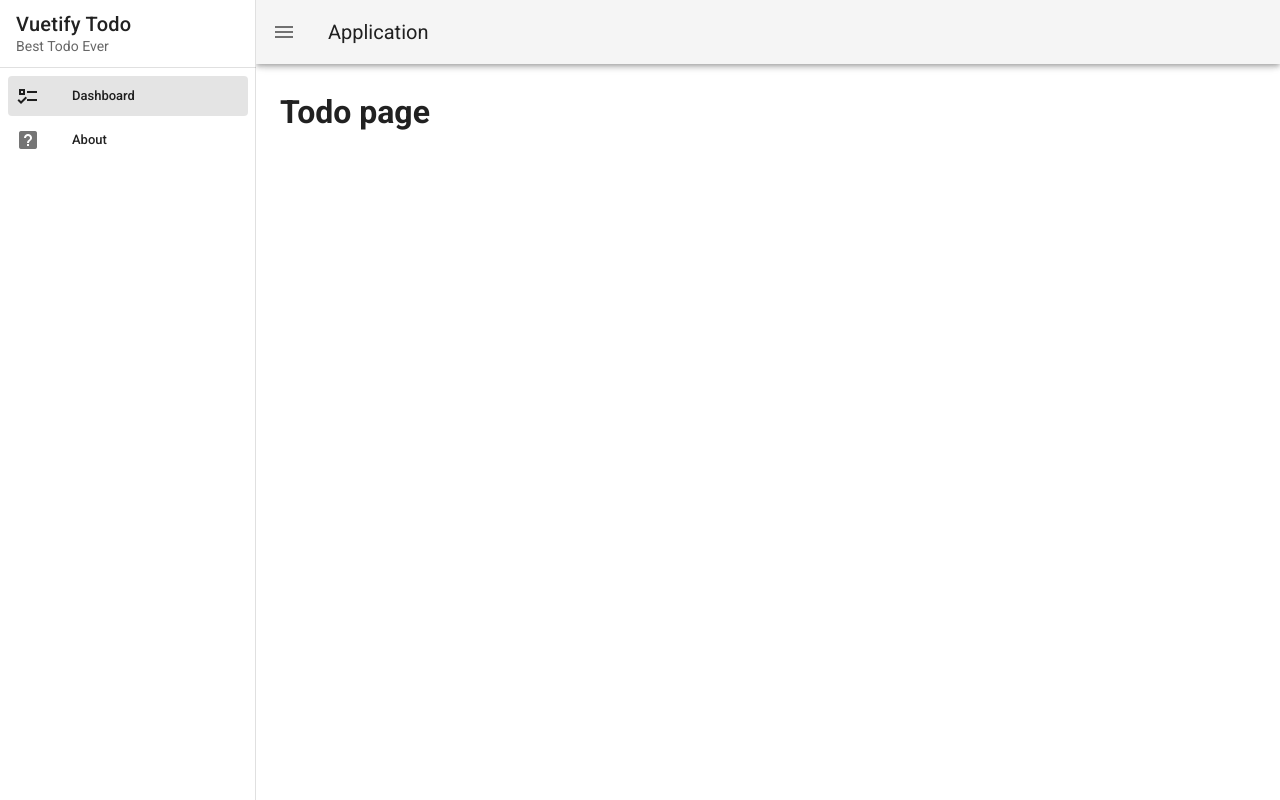
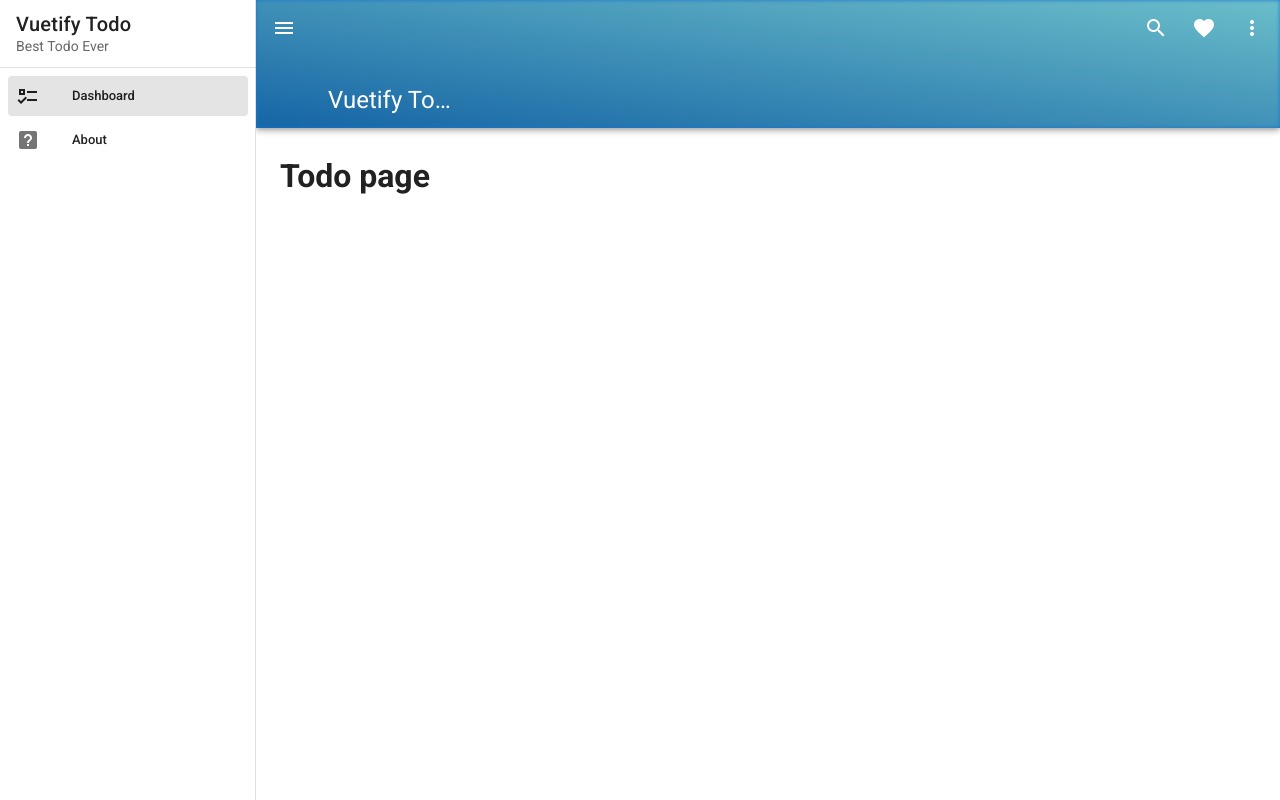
Before and after one commit to muare/vuetify-todo, a Vue app: page / in a window 1280 px wide. Built offline with nearby package versions, Linux system fonts and the light colour scheme.

Commit message:
replace bar image and title

```diff
--- a/src/App.vue
+++ b/src/App.vue
@@ -23,10 +23,37 @@
       </v-list>
     </v-navigation-drawer>
 
-    <v-app-bar app>
+    <v-app-bar
+      app
+      color="primary"
+      dark
+      src="mountains.jpg"
+      prominent
+    >
+      <template v-slot:img="{ props }">
+        <v-img
+          v-bind="props"
+          gradient="to top right, rgba(19,84,122,.5), rgba(128,208,199,.8)"
+        ></v-img>
+      </template>
+
       <v-app-bar-nav-icon @click="drawer = !drawer"></v-app-bar-nav-icon>
 
-      <v-toolbar-title>Application</v-toolbar-title>
+      <v-app-bar-title>Vuetify Todo</v-app-bar-title>
+
+      <v-spacer></v-spacer>
+
+      <v-btn icon>
+        <v-icon>mdi-magnify</v-icon>
+      </v-btn>
+
+      <v-btn icon>
+        <v-icon>mdi-heart</v-icon>
+      </v-btn>
+
+      <v-btn icon>
+        <v-icon>mdi-dots-vertical</v-icon>
+      </v-btn>
     </v-app-bar>
 
     <v-main>
```
Also changed, not shown: public/mountains.jpg (added).
